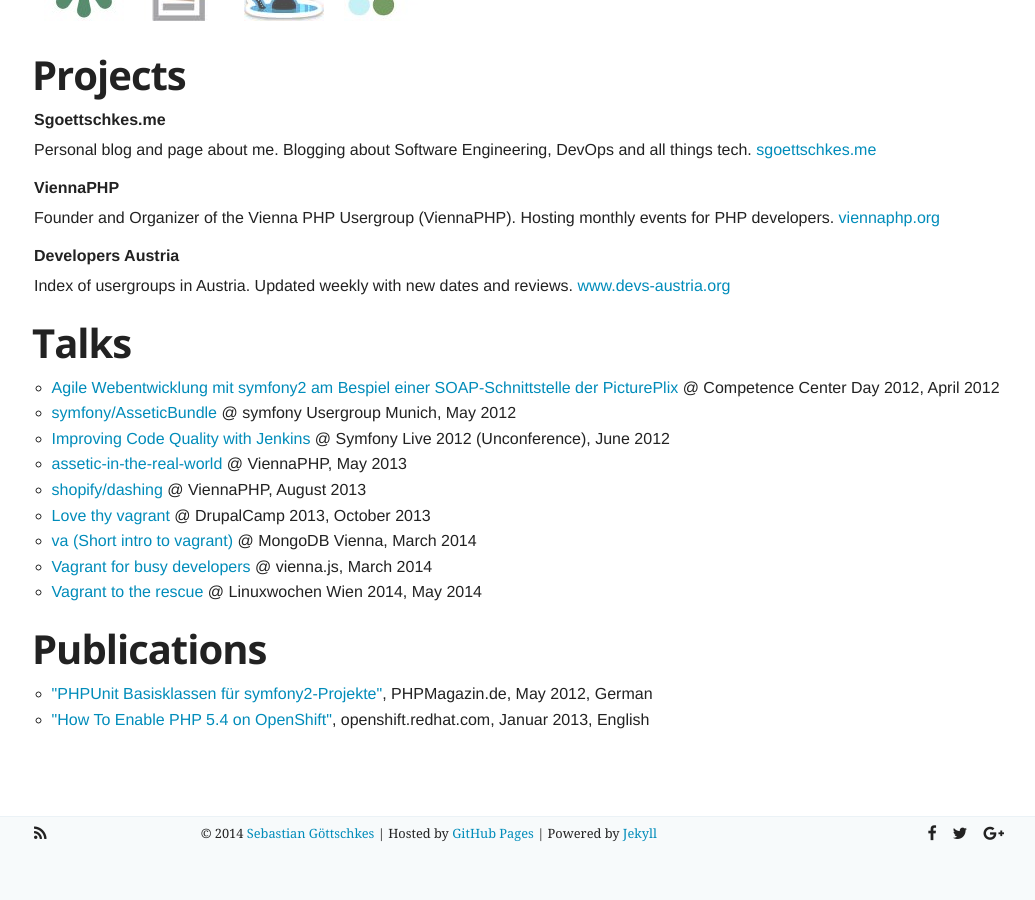
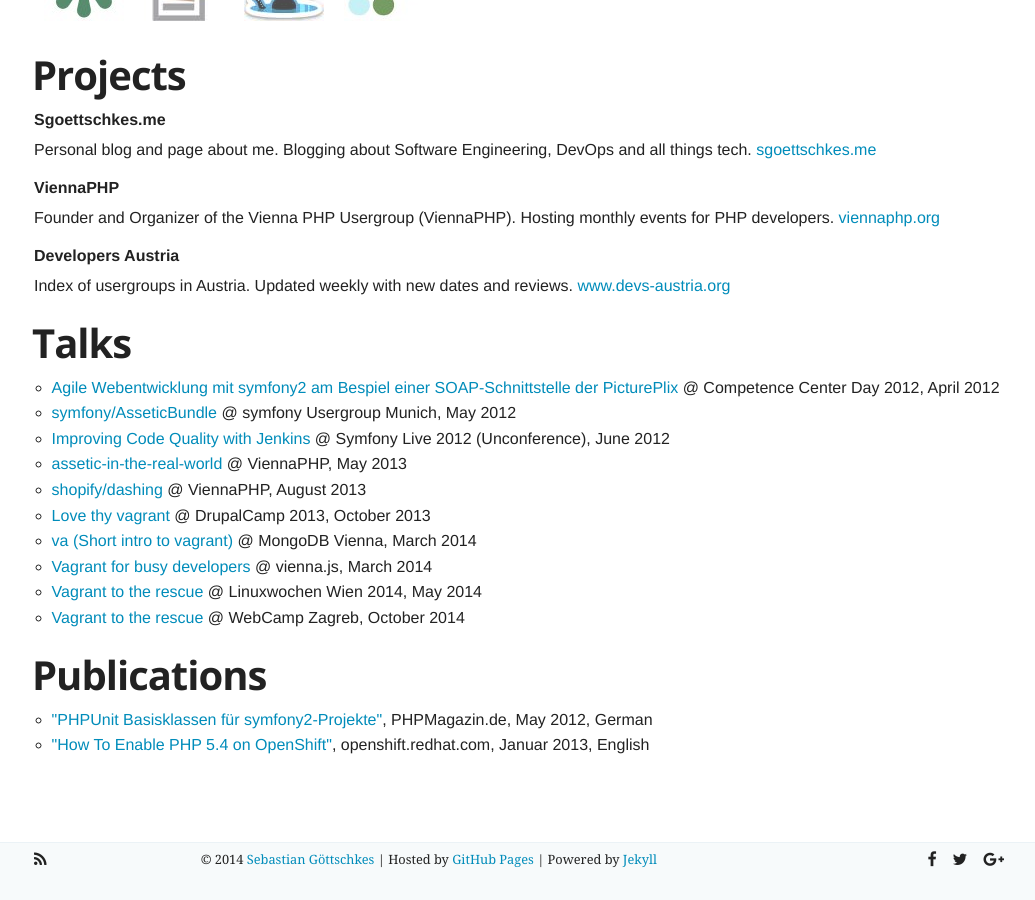
Before and after one commit to Sgoettschkes/sgoettschkes.github.io, a Jekyll site: the page built from about.html, in a window 1280 px wide and 900 px high, scrolled down 1096 px. Shown: the whole window, without its empty margins (121-1156 px from the left). Built offline with Jekyll 4.4.1, drawn with Linux system fonts in a browser that asks for light colours; nearby versions of some CDN libraries; before the commit the page ends 1970 px from its top, so only the background shows below that.

Commit message:
Adding talk at WebCamp

```diff
--- a/about.html
+++ b/about.html
@@ -56,6 +56,7 @@
     <li><a href="https://speakerdeck.com/sgoettschkes/va-short-intro-to-vagrant" target="_blank">va (Short intro to vagrant)</a> @ MongoDB Vienna, March 2014</li>
     <li><a href="https://speakerdeck.com/sgoettschkes/vagrant-for-busy-developers" target="_blank">Vagrant for busy developers</a> @ vienna.js, March 2014</li>
     <li><a href="https://speakerdeck.com/sgoettschkes/vagrant-to-the-rescue" target="_blank">Vagrant to the rescue</a> @ Linuxwochen Wien 2014, May 2014</li>
+    <li><a href="https://speakerdeck.com/sgoettschkes/vagrant-to-the-rescue-1" target="_blank">Vagrant to the rescue</a> @ WebCamp Zagreb, October 2014</li>
 </ul>
 
 <h2>Publications</h2>
```
